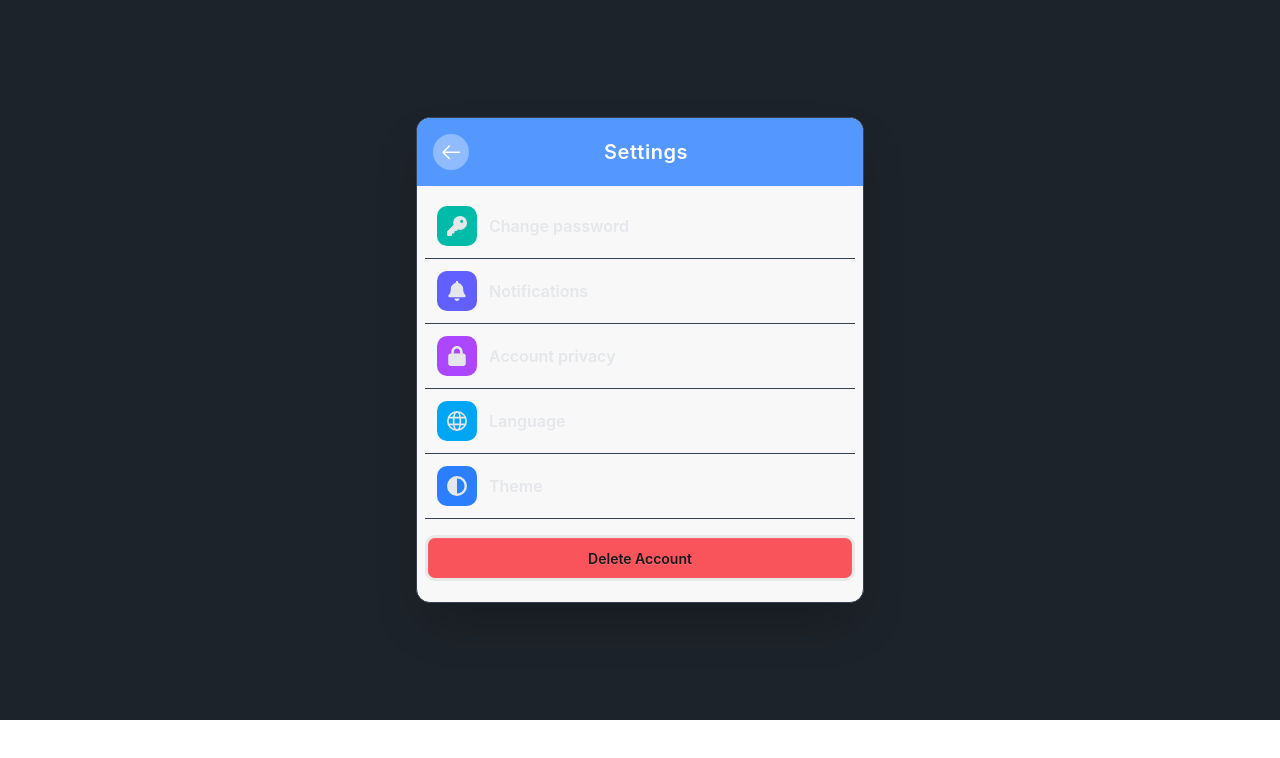
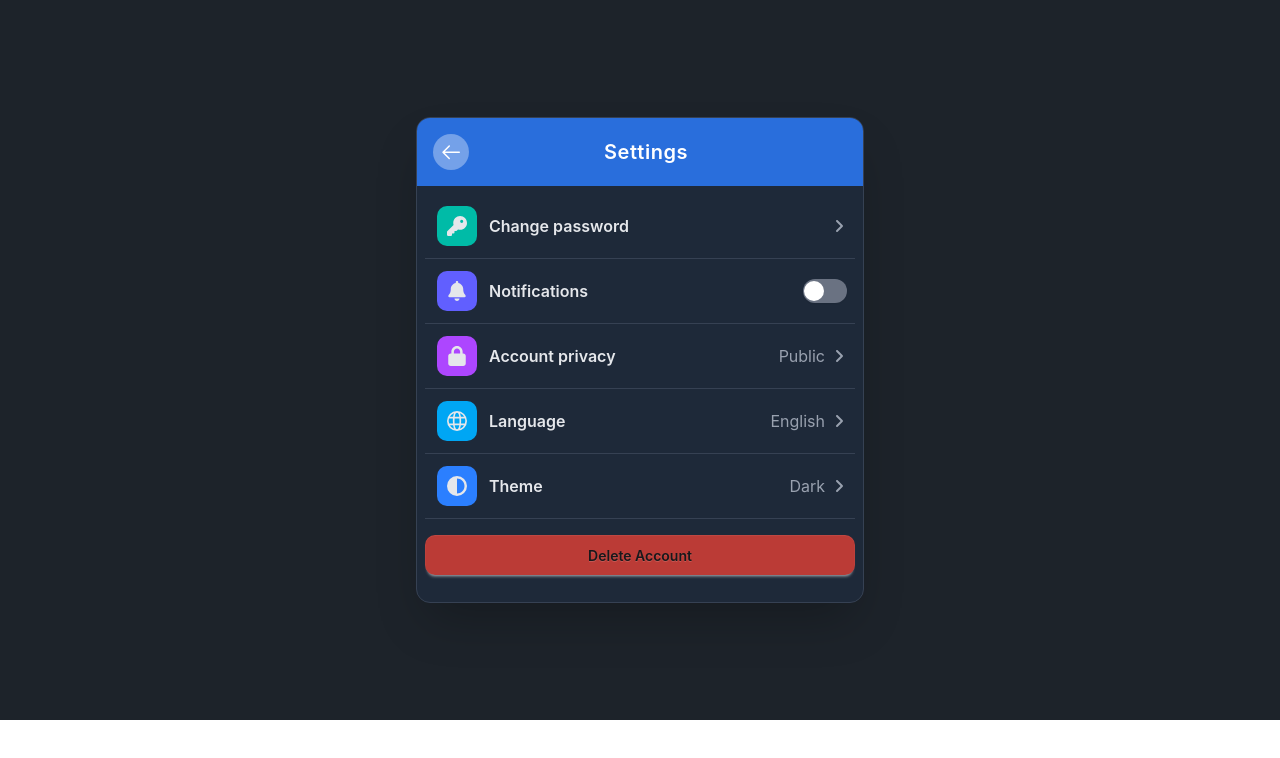
Before and after one commit to dearnasaruddin/peoplePad-frontend, a React (Vite) app: page /settings in a window 1280 px wide. Shown: the top 758 px of the page. Built offline with nearby package versions, Linux system fonts and the light colour scheme; no server answers.

Commit message:
settings page ui design done

```diff
--- a/src/components/layout/CommonLayout.jsx
+++ b/src/components/layout/CommonLayout.jsx
@@ -9,7 +9,7 @@ const CommonLayout = ({children, heading}) => {
     return (
         <div className="h-[90vh] flex items-center justify-center p-4 font-sans">
 
-            <div className="w-full max-w-md bg-base-200 border-gray-700 rounded-xl shadow-2xl overflow-hidden border ">
+            <div className="w-full max-w-md bg-gray-800 border-gray-700 rounded-xl shadow-2xl overflow-hidden border ">
                 {/* Header */}
                 <Header heading={heading} auth={auth} />
                 <div className='h-[52dvh]'>
--- a/src/components/shared/ProfileDropdown.jsx
+++ b/src/components/shared/ProfileDropdown.jsx
@@ -28,13 +28,13 @@ const ProfileDropdown = ({ auth }) => {
 
             {/* Avatar Trigger */}
             <DropdownMenuTrigger asChild>
-                {auth?.user.avatarUrl ? (
+                {auth?.user?.avatarUrl ? (
                     <div className="size-full rounded-full overflow-hidden">
                         <img src={auth?.user.avatarUrl} alt={auth?.username} className="w-full h-full object-cover" />
                     </div>
                 ) : (
-                    <div className={`size-full rounded-full flex items-center justify-center text-white text-xl font-medium select-none ${getAvatarColor(auth?.user.username)}`}>
-                        {getInitial(auth?.user.username)}
+                    <div className={`size-full rounded-full flex items-center justify-center text-white text-xl font-medium select-none ${getAvatarColor(auth?.user?.username)}`}>
+                        {getInitial(auth?.user?.username)}
                     </div>
                 )}
             </DropdownMenuTrigger>
--- a/src/components/shared/SettingsListItem.jsx
+++ b/src/components/shared/SettingsListItem.jsx
@@ -4,9 +4,9 @@ import { GrLanguage } from "react-icons/gr";
 
 const SettingsListItem = ({heading}) => {
     return (
-        <div className='flex items-center gap-3 p-2 lg:p-3 hover:bg-gray-900 transition-colors duration-150 cursor-pointer'>
+        <div className='flex items-center gap-3 p-2 lg:p-3 transition-colors duration-150 text-gray-200'>
             {/* icon */}
-            <div className={`size-8 lg:size-10 flex justify-center items-center text-gray-200 text-xl rounded-md lg:rounded-lg ${getAvatarColor(heading)} `}>
+            <div className={`size-8 lg:size-10 flex justify-center items-center  text-xl rounded-md lg:rounded-lg ${getAvatarColor(heading)} `}>
             { heading.includes('password') &&  <FaKey />}
             { heading.includes('Notifications') && <FaBell />}
             { heading.includes('privacy') && <FaLock />}
@@ -15,7 +15,7 @@ const SettingsListItem = ({heading}) => {
             </div>
 
             {/* text */}
-            <div className="text-gray-200 font-semibold text-sm lg:text-base">
+            <div className=" font-semibold text-sm lg:text-base">
                 {heading}
             </div>
         </div>
--- /dev/null
+++ b/src/components/ui/switch.jsx
@@ -0,0 +1,30 @@
+import * as React from "react"
+import { Switch as SwitchPrimitive } from "radix-ui"
+
+import { cn } from "@/lib/utils"
+
+function Switch({
+  className,
+  thumbClassName,
+  size = "default",
+  ...props
+}) {
+  return (
+    <SwitchPrimitive.Root
+      data-slot="switch"
+      data-size={size}
+      className={cn(
+        "peer group/switch inline-flex shrink-0 items-center rounded-full border border-transparent shadow-xs transition-all outline-none focus-visible:border-ring focus-visible:ring-[3px] focus-visible:ring-ring/50 disabled:cursor-not-allowed disabled:opacity-50 data-[size=default]:h-[1.15rem] data-[size=default]:w-8 data-[size=sm]:h-3.5 data-[size=sm]:w-6 data-[state=checked]:bg-primary data-[state=unchecked]:bg-input dark:data-[state=unchecked]:bg-input/80",
+        className
+      )}
+      {...props}>
+      <SwitchPrimitive.Thumb
+        data-slot="switch-thumb"
+        className={cn(
+          "pointer-events-none block rounded-full bg-background ring-0 transition-transform group-data-[size=default]/switch:size-4 group-data-[size=sm]/switch:size-3 data-[state=checked]:translate-x-[calc(100%-2px)] data-[state=unchecked]:translate-x-0 dark:data-[state=checked]:bg-primary-foreground dark:data-[state=unchecked]:bg-foreground",thumbClassName
+        )} />
+    </SwitchPrimitive.Root>
+  );
+}
+
+export { Switch }
--- a/src/pages/ContactListPage.jsx
+++ b/src/pages/ContactListPage.jsx
@@ -30,7 +30,7 @@ const ContactListPage = () => {
   }, [searchTerm, contacts])
 
   useEffect(() => {
-    if (!auth?.accessToken) {
+    if (!auth.accessToken) {
       navigate('/login')
     }
   }, [])
--- a/src/pages/ForgotPassPage.jsx
+++ b/src/pages/ForgotPassPage.jsx
@@ -21,7 +21,7 @@ const ForgotPassPage = () => {
 
   return (
     <div className="flex flex-col justify-center items-center h-[80dvh]">
-      <fieldset className="fieldset bg-base-200 border-base-300 rounded-box w-xs border p-4">
+      <fieldset className="fieldset bg-gray-800 border-base-300 rounded-box w-xs border p-4">
         <legend className="fieldset-legend">Forgot Password</legend>
 
         <label className="label text-gray-300">Email</label>
--- a/src/pages/LoginPage.jsx
+++ b/src/pages/LoginPage.jsx
@@ -49,7 +49,7 @@ const LoginPage = () => {
 
   return (
     <div className="flex flex-col justify-center items-center h-[80vh]">
-      <form onSubmit={handleSubmit} className="fieldset bg-base-200 border-base-300 rounded-box w-xs border p-4">
+      <form onSubmit={handleSubmit} className="fieldset bg-gray-800 border-base-300 rounded-box w-xs border p-4">
         <legend className="fieldset-legend">Login</legend>
 
         <label className="label text-gray-300">Email</label>
@@ -68,9 +68,9 @@ const LoginPage = () => {
         <Link className="text-blue-400 ml-2" to={'/forgot-password'}>Forgot password?</Link>
         {
           loading ?
-            <button className="btn btn-neutral mt-3 rounded-md">Loading ...</button>
+            <button className="btn border-none btn-neutral mt-3 rounded-md">Loading ...</button>
             :
-            <button type="submit" className="btn bg-blue-500/80 mt-3 rounded-md">Login</button>
+            <button type="submit" className="btn border-none bg-blue-500/80 mt-3 rounded-md">Login</button>
         }
         <p className="text-center mt-2 text-gray-300">Haven't any account?<Link className="text-blue-400 ml-2" to={'/registration'}>Create Account</Link> </p>
       </form>
--- a/src/pages/ResetPassPage.jsx
+++ b/src/pages/ResetPassPage.jsx
@@ -25,7 +25,7 @@ const ResetPassPage = () => {
 
   return (
     <div className="flex flex-col justify-center items-center h-[80dvh]">
-      <fieldset className="fieldset bg-base-200 border-base-300 rounded-box w-xs border p-4">
+      <fieldset className="fieldset bg-gray-800 border-base-300 rounded-box w-xs border p-4">
         <legend className="fieldset-legend">Reset Password</legend>
 
         <label className="label text-gray-300">New Password</label>
--- a/src/pages/SettingsPage.jsx
+++ b/src/pages/SettingsPage.jsx
@@ -1,16 +1,48 @@
 import CommonLayout from '@/components/layout/CommonLayout'
 import SettingsListItem from "@/components/shared/SettingsListItem";
+import { FaAngleRight } from "react-icons/fa6";
+import { Switch } from "@/components/ui/switch"
 
 const SettingsPage = () => {
     return (
         <CommonLayout heading='Settings'>
             <div className='divide-y divide-gray-700 overflow-auto p-2'>
-                <SettingsListItem heading='Change password' />
-                <SettingsListItem heading='Notifications' />
-                <SettingsListItem heading='Account privacy' />
-                <SettingsListItem heading='Language' />
-                <SettingsListItem heading='Theme' />
-                <button type="button" className="btn w-full grow bg-red-500/80 mt-4 py-5 rounded-lg">Delete Account</button>
+
+                <div className='flex items-center justify-between cursor-pointer hover:bg-gray-900 pr-2'>
+                    <SettingsListItem heading='Change password' />
+                    <FaAngleRight className='text-gray-400' />
+                </div>
+
+                <div className='flex items-center justify-between text-gray-200 cursor-pointer hover:bg-gray-900 pr-2'>
+                    <SettingsListItem heading='Notifications' />
+                    <Switch className={'data-[state=unchecked]:bg-gray-500 data-[state=checked]:bg-green-500 data-[size=default]:h-6 data-[size=default]:w-11'} thumbClassName={'group-data-[size=default]/switch:size-5 data-[state=checked]:translate-x-[calc(105%)]'}/>
+                </div>
+
+                <div className='flex items-center justify-between text-gray-200 cursor-pointer hover:bg-gray-900 pr-2'>
+                    <SettingsListItem heading='Account privacy' />
+                    <div className='flex text-gray-400 items-center gap-1.5'>
+                        <span>Public</span>
+                        <FaAngleRight />
+                    </div>
+                </div>
+
+                <div className='flex items-center justify-between text-gray-200 cursor-pointer hover:bg-gray-900 pr-2'>
+                    <SettingsListItem heading='Language' />
+                    <div className='flex text-gray-400 items-center gap-1.5'>
+                        <span>English</span>
+                        <FaAngleRight />
+                    </div>
+                </div>
+
+                <div className='flex items-center justify-between text-gray-200 cursor-pointer hover:bg-gray-900 pr-2'>
+                    <SettingsListItem heading='Theme' />
+                    <div className='flex text-gray-400 items-center gap-1.5'>
+                        <span>Dark</span>
+                        <FaAngleRight />
+                    </div>
+                </div>
+
+                <button type="button" className="btn w-full border-none bg-[#bb3b36] mt-4 py-5 rounded-lg">Delete Account</button>
             </div>
         </CommonLayout>
     )
```
Also changed, not shown: src/components/shared/ContactForm.jsx (+4 -4 lines), src/components/shared/UserForm.jsx (+5 -5 lines).
